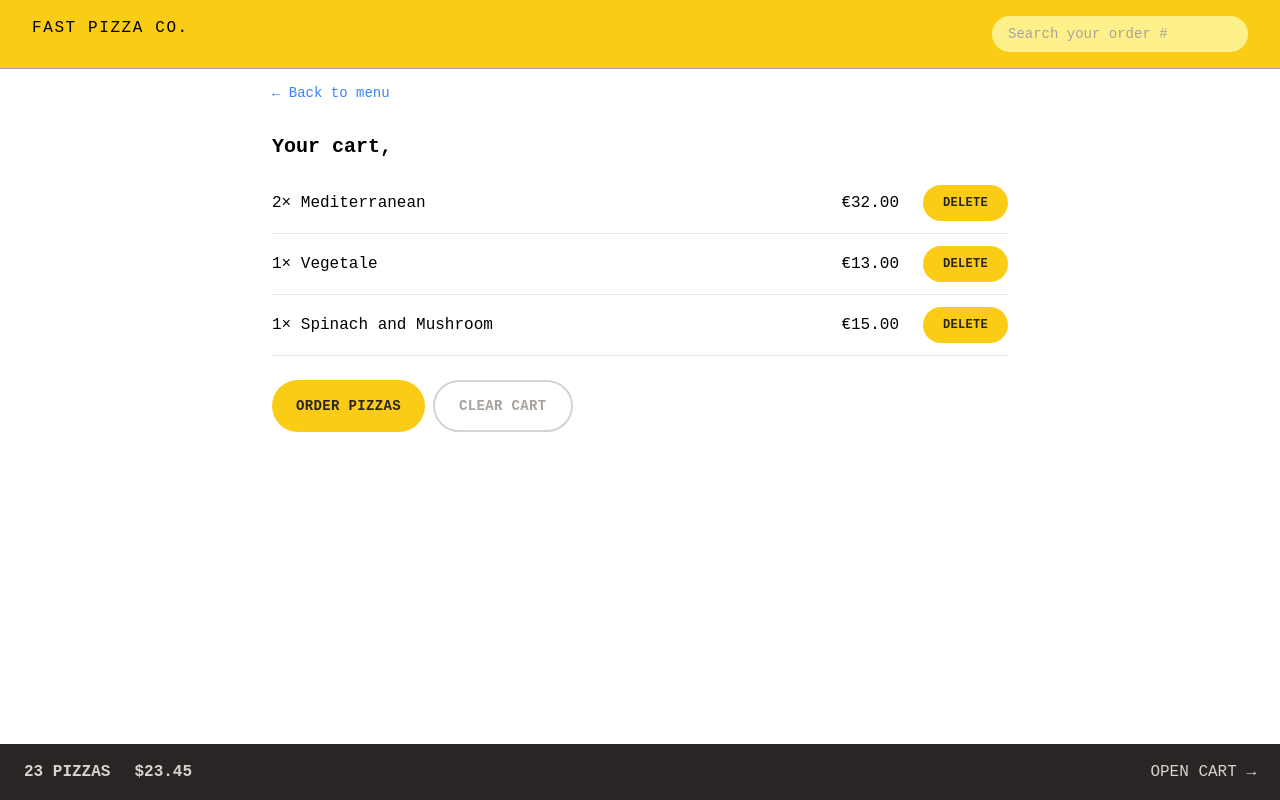
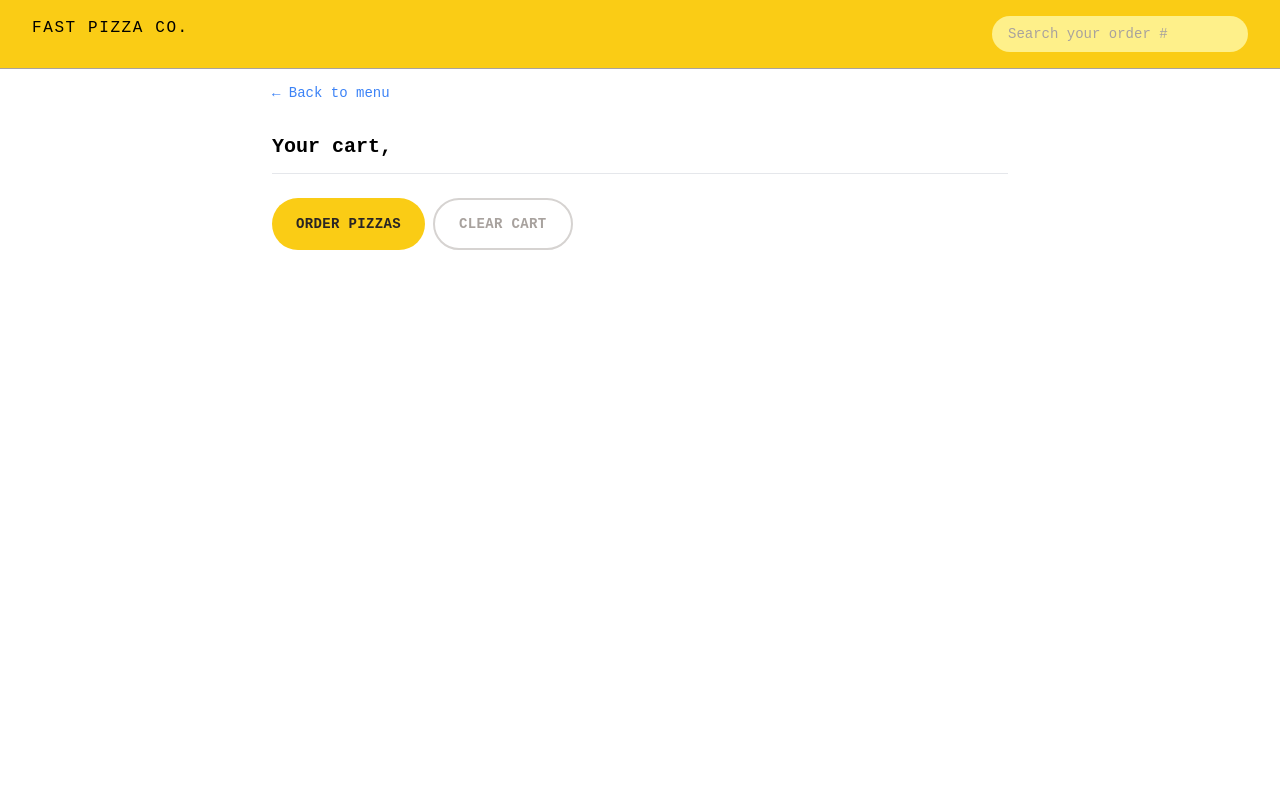
Before and after one commit to vikram-codes/Fast-Pizza-co., a React app in the folder Fast-Pizza/: page /cart in a window 1280 px wide. Built offline with nearby package versions, Linux system fonts and the light colour scheme; the HTML template or start-up script is replaced by a standard one.

Commit message:
Handling add to cart and clear cart

```diff
--- a/Fast-Pizza/src/features/cart/Cart.jsx
+++ b/Fast-Pizza/src/features/cart/Cart.jsx
@@ -3,6 +3,9 @@ import LinkButton from "../../ui/LinkButton";
 import Button from "../../ui/Button";
 import CartItem from "./CartItem";
 import { useSelector } from "react-redux";
+import { getCart } from "./cartSlice";
+import { useDispatch } from "react-redux";
+import { clearCart } from "./cartSlice";
 
 const fakeCart = [
   {
@@ -29,8 +32,13 @@ const fakeCart = [
 ];
 
 function Cart() {
-  const cart = fakeCart;
+  const cart = useSelector(getCart);
   const username = useSelector((state) => state.user.username);
+  const dispatch = useDispatch();
+  function handleClearCart(e) {
+    e.preventDefault();
+    dispatch(clearCart());
+  }
 
   return (
     <div className="px-4 py-3">
@@ -39,7 +47,7 @@ function Cart() {
       <h2 className="mt-7 text-xl font-semibold">Your cart, {username}</h2>
       <ul className="mt-3 divide-y divide-stone-200 border-b">
         {cart.map((item) => (
-          <CartItem item={item} key={item.id} />
+          <CartItem item={item} key={item.pizzaId} />
         ))}
       </ul>
 
@@ -48,7 +56,12 @@ function Cart() {
           Order pizzas
         </Button>
 
-        <Button type="secondary">Clear cart</Button>
+        <Button
+          type={`${cart.length > 0 ? "primary" : "secondary"}`}
+          onClick={handleClearCart}
+        >
+          Clear cart
+        </Button>
       </div>
     </div>
   );
--- a/Fast-Pizza/src/features/cart/CartOverview.jsx
+++ b/Fast-Pizza/src/features/cart/CartOverview.jsx
@@ -1,11 +1,18 @@
 import { Link } from "react-router-dom";
+import { useSelector } from "react-redux";
+import { getTotalCartQuantity, getTotalCartPrice } from "./cartSlice";
 
 function CartOverview() {
+  const totalCartQuantity = useSelector(getTotalCartQuantity);
+  const totalCartPrice = useSelector(getTotalCartPrice);
+
+  if (totalCartQuantity === 0) return null;
+
   return (
-    <div className="bg-stone-800 text-stone-300 uppercase p-4 sm:px-6 text-sm md:text-base flex justify-between">
-      <p className="text-stone-300 font-semibold space-x-4 sm:space-x-6">
-        <span>23 pizzas</span>
-        <span>$23.45</span>
+    <div className="flex justify-between bg-stone-800 p-4 text-sm uppercase text-stone-300 sm:px-6 md:text-base">
+      <p className="space-x-4 font-semibold text-stone-300 sm:space-x-6">
+        <span>{totalCartQuantity} pizzas</span>
+        <span>${totalCartPrice}</span>
       </p>
       <Link to="/cart">Open cart &rarr;</Link>
     </div>
--- a/Fast-Pizza/src/features/cart/cartSlice.js
+++ b/Fast-Pizza/src/features/cart/cartSlice.js
@@ -1,16 +1,17 @@
 import { createSlice } from "@reduxjs/toolkit";
 
 const initialState = {
-  //   cart: [],
-  cart: [
-    {
-      pizzaId: 12,
-      name: "Medium Pizza",
-      quanity: 2,
-      unitPrice: 12.99,
-      totalPrice: 25.98,
-    },
-  ],
+  cart: [],
+
+  // cart: [
+  //   {
+  //     pizzaId: 12,
+  //     name: 'Mediterranean',
+  //     quantity: 2,
+  //     unitPrice: 16,
+  //     totalPrice: 32,
+  //   },
+  // ],
 };
 
 const cartSlice = createSlice({
@@ -18,36 +19,34 @@ const cartSlice = createSlice({
   initialState,
   reducers: {
     addItem(state, action) {
-      // payload == newItem
-      const newItem = action.payload;
-      state.cart.push(newItem);
+      // payload = newItem
+      state.cart.push(action.payload);
     },
-    deleteIem(state, action) {
-      // payload == pizzaId
-      const pizzaId = action.payload;
-      state.cart = state.cart.filter((item) => item.pizzaId !== pizzaId);
+    deleteItem(state, action) {
+      // payload = pizzaId
+      state.cart = state.cart.filter((item) => item.pizzaId !== action.payload);
     },
     increaseItemQuantity(state, action) {
-      // payload == pizzaId
-      const pizzaId = action.payload;
-      const item = state.cart.find((item) => item.pizzaId === pizzaId);
+      // payload = pizzaId
+      const item = state.cart.find((item) => item.pizzaId === action.payload);
+
       item.quantity++;
-      item.totalPrice = item.unitPrice * item.quantity;
+      item.totalPrice = item.quantity * item.unitPrice;
     },
     decreaseItemQuantity(state, action) {
-      // payload == pizzaId
-      const pizzaId = action.payload;
-      const item = state.cart.find((item) => item.pizzaId === pizzaId);
+      // payload = pizzaId
+      const item = state.cart.find((item) => item.pizzaId === action.payload);
+
       item.quantity--;
-      item.totalPrice = item.unitPrice * item.quantity;
+      item.totalPrice = item.quantity * item.unitPrice;
+
+      if (item.quantity === 0) cartSlice.caseReducers.deleteItem(state, action);
     },
-    clearCart(state, action) {
+    clearCart(state) {
       state.cart = [];
     },
   },
 });
-
-export default cartSlice.reducers;
 
 export const {
   addItem,
@@ -56,3 +55,18 @@ export const {
   decreaseItemQuantity,
   clearCart,
 } = cartSlice.actions;
+
+export default cartSlice.reducer;
+
+export const getCart = (state) => state.cart.cart;
+
+export const getTotalCartQuantity = (state) =>
+  state.cart.cart.reduce((sum, item) => sum + item.quantity, 0);
+
+export const getTotalCartPrice = (state) =>
+  state.cart.cart.reduce((sum, item) => sum + item.totalPrice, 0);
+
+export const getCurrentQuantityById = (id) => (state) =>
+  state.cart.cart.find((item) => item.pizzaId === id)?.quantity ?? 0;
+
+// 'reselect'
```
